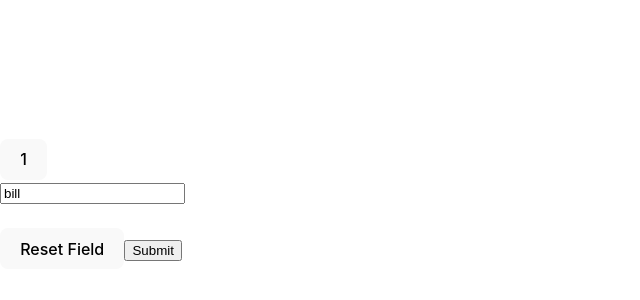
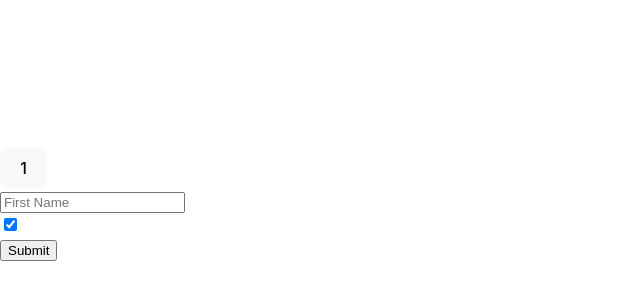
Before and after one commit to dibborah/ReactHookFormByBeierLuo, a React (Vite) app: page / in a window 1280 px wide. Shown: the part 196-496 px from the top of the page, without its empty margins (0-640 px from the left). Built offline with nearby package versions, Linux system fonts and the light colour scheme; the HTML template or start-up script is replaced by a standard one.

Commit message:
completed unregister API

```diff
--- a/src/App.tsx
+++ b/src/App.tsx
@@ -1,53 +1,51 @@
+import React from "react";
 import { useForm } from "react-hook-form";
 
 let renderCount = 0;
 type FormValues = {
   firstName: string;
-  customError: string;
+  checkbox: boolean;
 }
 
 const App = () => {
   const {
     register,
     handleSubmit,
-    resetField,
-    // formState: { errors, isValid }
-    // formState: { isDirty, dirtyFields }
-    formState: { touchedFields }
+    watch,
+    unregister,
+    formState: { errors }
   } = useForm<FormValues>({
     defaultValues: {
-      firstName: 'bill '
+      firstName: '',
+      checkbox: true,
     },
-    mode: 'onChange',
+    // shouldUnregister: true
   });
-  const onSubmit = async (data: FormValues) => {
+  const onSubmit = (data: FormValues) => {
     console.log('data', data);
   };
-  // console.log('isDirty, dirtyFields', isDirty, dirtyFields);
-  console.log('touchedFields', touchedFields);
+  const checkbox = watch('checkbox');
+  // console.log('checkbox', checkbox)
+  React.useEffect(() => {
+    if (!checkbox) {
+      unregister('firstName', { keepError: true });
+    }
+  }, [unregister, checkbox]);
   renderCount++;
-  // checking commit
+  console.log('errors', errors);
   return (
     <div>
       <form onSubmit={handleSubmit(onSubmit)}>
         <button type='button'>{renderCount}</button>
         <br />
-        <input type="text" {...register('firstName', {
-          required: 'this is required',
-          minLength: {
-            value: 5,
-            message: 'Min length of 5 is required'
-          }
-        })}
-          placeholder="First Name"
-        />
-        {/* <p>{errors?.firstName?.message}</p> */}
-        {/* <p>{isValid ? 'Valid' : 'Not Valid'}</p> */}
+        {checkbox && (
+          <input type="text" {...register('firstName', { required: true })}
+            placeholder="First Name"
+          />
+        )}
         <br />
+        <input type="checkbox" {...register('checkbox')} />
         <br />
-        {/* <button type="button" onClick={() => resetField('firstName', { keepError: true })}>Reset Field</button> */}
-        {/* <button type="button" onClick={() => resetField('firstName', { keepDirty: true })}>Reset Field</button> */}
-        <button type="button" onClick={() => resetField('firstName', { keepTouched: true })}>Reset Field</button>
         <input type="submit" />
       </form>
     </div>
```
